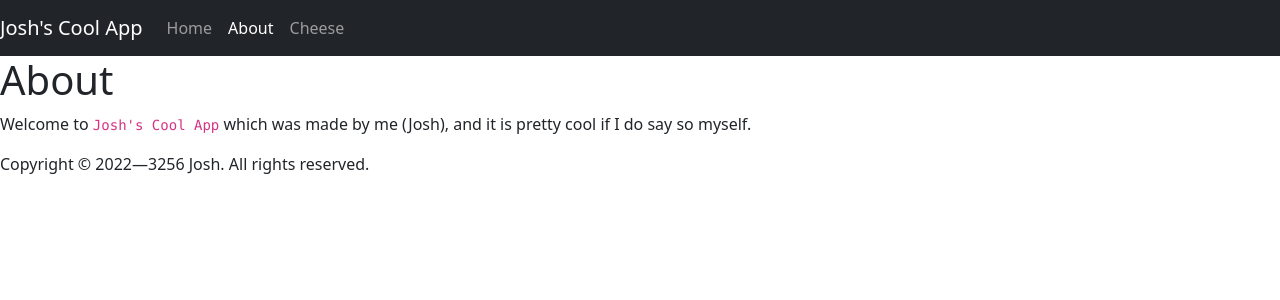
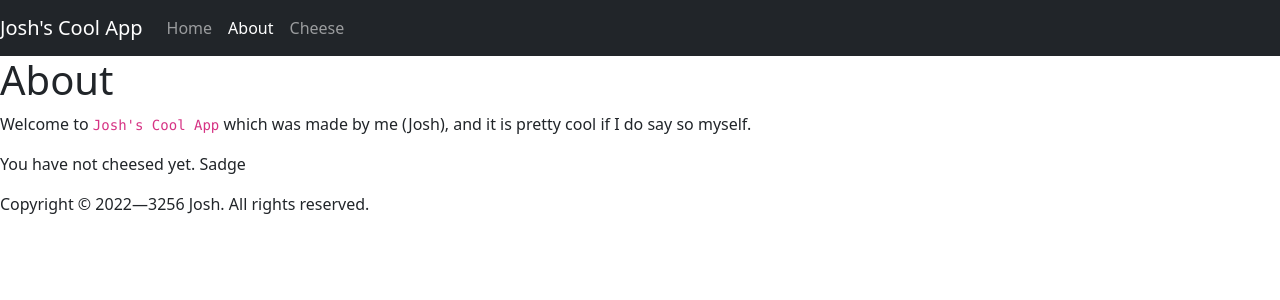
Before and after one commit to YoCodingJosh/crap, a React (Create React App) app: page /#/about in a window 1280 px wide. Shown: the top 300 px of the page. Built offline with nearby package versions, Linux system fonts and the light colour scheme.

Commit message:
Added total cheese count to About page. 🧀

```diff
--- a/src/routes/About.tsx
+++ b/src/routes/About.tsx
@@ -1,8 +1,20 @@
+import { useSelector, useDispatch } from 'react-redux';
+
 export default function About() {
+  const count = useSelector((state: any) => state.cheeseCounter.value);
+
+  let cheeseCountMessageElement = (
+    count > 0 ?
+      <p>You have cheesed {count} time{count > 1 ? 's' : ''}.</p>
+      :
+      <p>You have not cheesed yet. Sadge</p>
+  );
+
   return (
     <div>
       <h1>About</h1>
       <p>Welcome to <code>Josh's Cool App</code> which was made by me (Josh), and it is pretty cool if I do say so myself.</p>
+      {cheeseCountMessageElement}
       <p>Copyright &copy; { (new Date()).getFullYear() }&mdash;{ (new Date()).getFullYear() + 1234 } Josh. All rights reserved.</p>
     </div>
   );
```
